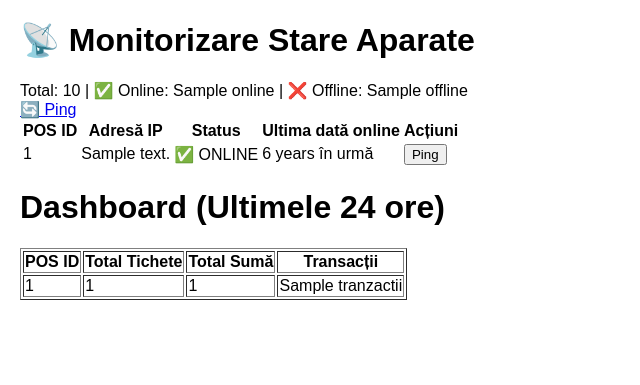
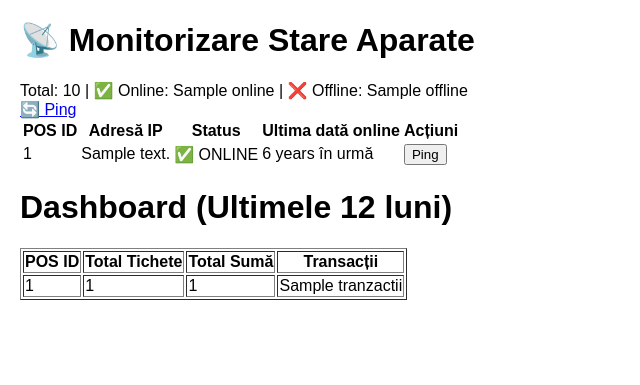
Before and after one commit to ungureanudaniel/automate_bilete_pnb, a Django app: template monitoring/templates/core/dashboard.html in a window 1280 px wide. Shown: the top 385 px of the page, without its empty margins (0-640 px from the left). Run offline with Django 5.2, Linux system fonts and the light colour scheme; tables that the repository leaves empty hold one stand-in row (values such as "Sample post"); the template is opened without the code that fills it: values that come from a table or form of the project are taken from there, most other values are stand-ins (such as "Sample title", 1, 10 or a date in 2020).

Commit message:
last 12m

```diff
--- a/monitoring/templates/core/dashboard.html
+++ b/monitoring/templates/core/dashboard.html
@@ -36,7 +36,7 @@
         </tr>
         {% endfor %}
     </table>
-    <h1>Dashboard (Ultimele 24 ore)</h1>
+    <h1>Dashboard (Ultimele 12 luni)</h1>
     <table border="1">
         <tr>
             <th>POS ID</th>
```
